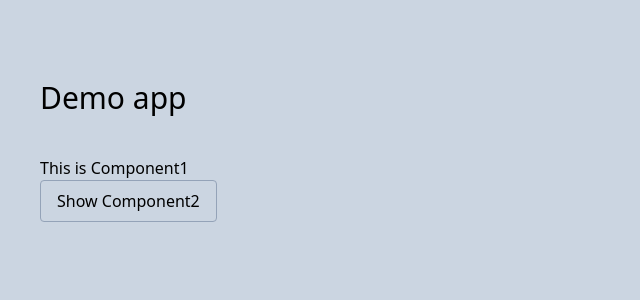
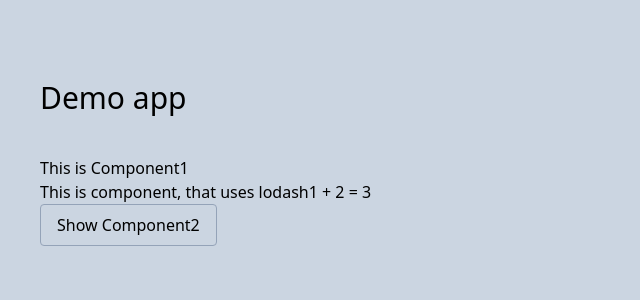
Before and after one commit to DaliborPan/dynamic-imports-demo, a Next.js app: page / in a window 1280 px wide. Shown: the top 300 px of the page, without its empty margins (0-640 px from the left). Built offline with nearby package versions, Linux system fonts and the light colour scheme.

Commit message:
Added HugeComponent and imported it via file in index page

```diff
--- /dev/null
+++ b/components/HugeComponent.tsx
@@ -0,0 +1,12 @@
+import * as _ from 'lodash'
+
+export const HugeComponent = () => {
+  const three = _.add(1, 2)
+
+  return (
+    <div>
+      <span>This is component, that uses lodash</span>
+      <span>1 + 2 = {three}</span>
+    </div>
+  )
+}
--- a/components/index.ts
+++ /dev/null
@@ -1,3 +0,0 @@
-export * from './Component1'
-export * from './Component2'
-export * from './HugeComponent'
--- a/pages/index.tsx
+++ b/pages/index.tsx
@@ -2,6 +2,7 @@ import type { NextPage } from 'next'
 import { Dispatch, SetStateAction, Suspense, useState } from 'react'
 import { Component1 } from '../components/Component1'
 import { Component2 } from '../components/Component2'
+import { HugeComponent } from '../components/HugeComponent'
 
 const Button: React.FC<{ show: boolean, setShow: Dispatch<SetStateAction<boolean>> }> = ({ show, setShow }) => (
   <button className='border border-slate-400 px-4 py-2 rounded' onClick={() => setShow((current) => !current)}>{show ? 'Hide' : 'Show'} Component2</button>
@@ -17,6 +18,7 @@ const Home: NextPage = () => {
       <div className='container px-10 mx-auto'>
         <h1 className='pt-20 pb-10 text-3xl'>Demo app</h1>
         <Component1 />
+        <HugeComponent />
         <Button {...{ show, setShow }}/>
         {show && (
           <Suspense fallback={<Loader />}>
```
